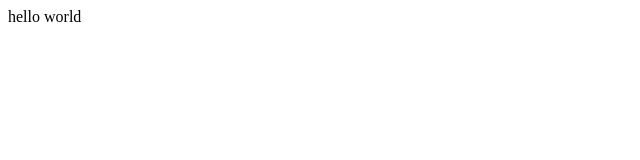
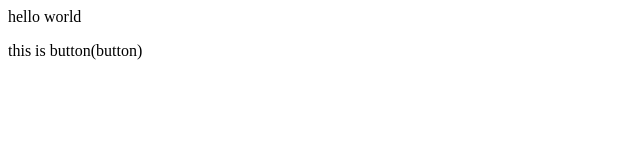
Before and after one commit to shaguftah10sep/Project, a plain HTML site: page index.html in a window 1280 px wide. Shown: the whole page, without its empty margins (0-640 px from the left). Drawn offline with Linux system fonts and the light colour scheme.

```diff
--- a/index.html
+++ b/index.html
@@ -1 +1,2 @@
 <p>hello world</p>
+<p>this is button(button) </p>
```
